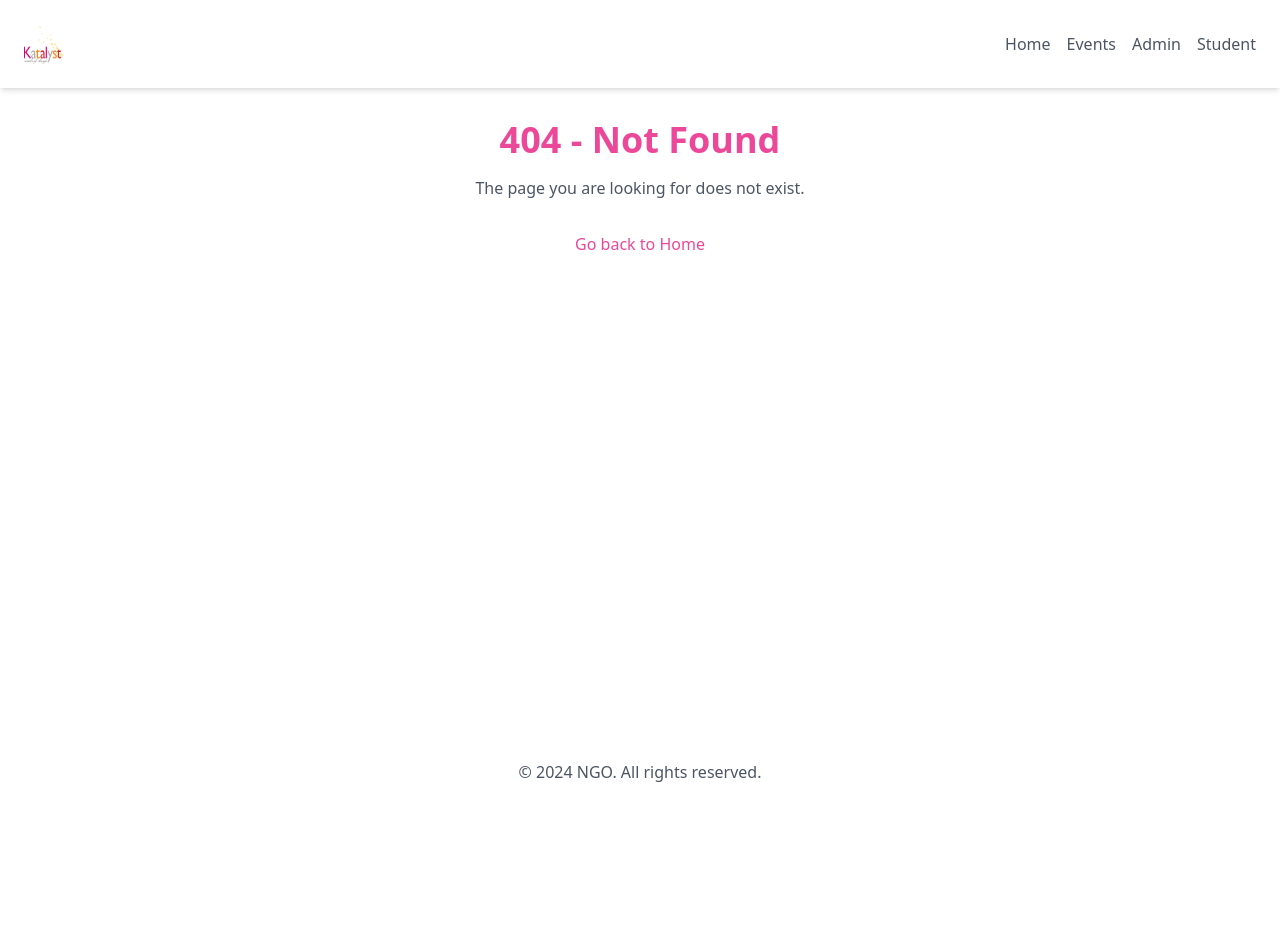
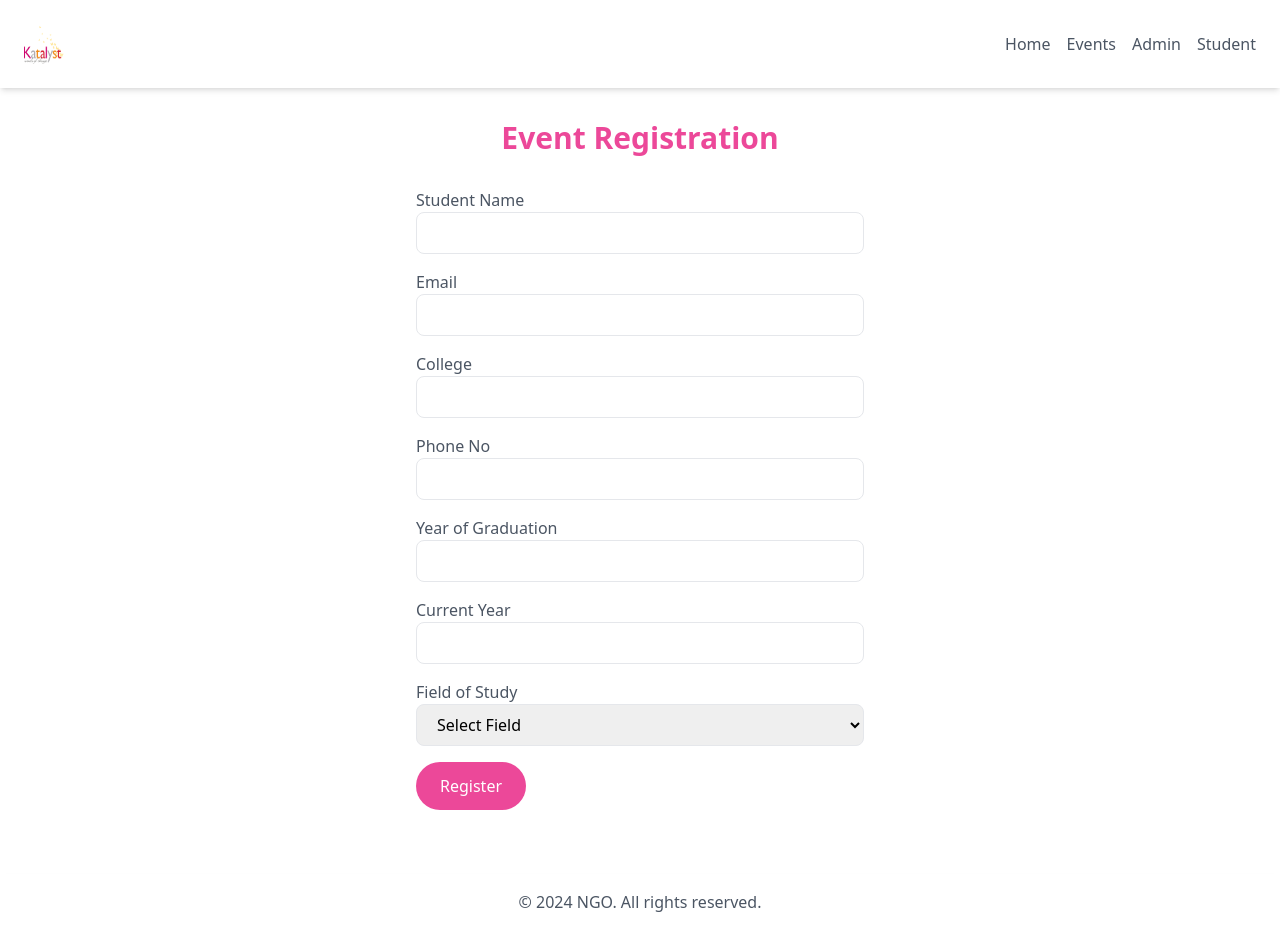
Before and after one commit to Mastercard-Code-For-Change-2-0/Team-8, a React (Vite) app in the folder ngo-app/: page /eventregister in a window 1280 px wide. Before the commit this address had no page. Before the commit the page ends 800 px from the top, so only its background shows below. Built offline with nearby package versions, Linux system fonts and the light colour scheme.

Commit message:
EventRegister

```diff
--- a/ngo-app/src/App.jsx
+++ b/ngo-app/src/App.jsx
@@ -18,6 +18,7 @@ import EventIntrested from './pages/EventIntrested';
 import StudentDashboard from './pages/StudentDashboard';
 import AdminDash from './pages/AdminDash';
 import Addevent from './pages/Addevent';
+import EventRegister from './pages/EventRegister';
 
 const App = () => {
   return (
@@ -39,6 +40,7 @@ const App = () => {
             <Route path="/StudentSignin" element={<StudentSignin />} />
             <Route path="/StudentDash" element={<StudentDashboard />} />
             <Route path="/signup" element={<SignUp />} />
+            <Route path="/eventregister" element={<EventRegister />} />
             {/* <Route path="/dashboard" element={<Dashboard />} /> */}
             <Route path="*" element={<NotFound />} />
           </Routes>
--- a/ngo-app/src/pages/Addevent.jsx
+++ b/ngo-app/src/pages/Addevent.jsx
@@ -12,7 +12,7 @@ const Addevent = () => {
     };
   return (
     <div className="container mx-auto px-6 py-8">
-      <h1 className="text-3xl font-bold text-center text-pink-500">Admin Login</h1>
+      <h1 className="text-3xl font-bold text-center text-pink-500">Event Details</h1>
       <form className="mt-8 max-w-md mx-auto"onSubmit={handleSubmit}>
         <div className="mb-4">
           <label className="block text-gray-600">Event Name</label>
@@ -20,6 +20,10 @@ const Addevent = () => {
         </div>
         <div className="mb-4">
           <label className="block text-gray-600">Description</label>
+          <input type="text" className="w-full px-4 py-2 border rounded-lg" />
+        </div>
+        <div className="mb-4">
+          <label className="block text-gray-600">Venue</label>
           <input type="text" className="w-full px-4 py-2 border rounded-lg" />
         </div>
         <div className="mb-4">
--- a/ngo-app/src/pages/AdminDash.jsx
+++ b/ngo-app/src/pages/AdminDash.jsx
@@ -19,7 +19,12 @@ const AdminDash = () => {
           Download CSV File
         </Link>
       </div>
-      <h1 className="text-3xl font-bold text-center text-pink-500">Events</h1>
+      <h1 className="text-5xl font-extrabold text-center text-pink-600 mb-4 tracking-wide drop-shadow">
+        Admin Dashboard
+      </h1>
+      <h2 className="text-3xl font-bold text-center text-pink-500 mb-8">
+        Events
+      </h2>
       <div className="mt-8">
         <div className="bg-white p-6 rounded-lg shadow-md">
           <h2 className="text-2xl font-bold text-pink-500">Charity Gala</h2>
--- a/ngo-app/src/pages/EventIntrested.jsx
+++ b/ngo-app/src/pages/EventIntrested.jsx
@@ -1,22 +1,26 @@
 import React from 'react';
+import { useNavigate } from 'react-router-dom';
 
-const EventIntrested = () => {
+const EventInterested = () => {
+  const navigate = useNavigate();
+
+  const handleSubmit = (e) => {
+    e.preventDefault();
+    navigate('/EventRegister');
+  };
+
   return (
     <div className="container mx-auto px-6 py-8">
-      <h1 className="text-3xl font-bold text-center text-pink-500">Intrested For Event</h1>
-      <form className="mt-8 max-w-md mx-auto">
-        {/* <div className="mb-4">
-          <label className="block text-gray-600">Name</label>
-          <input type="text" className="w-full px-4 py-2 border rounded-lg" />
-        </div> */}
+      <h1 className="text-3xl font-bold text-center text-pink-500">Interested For Event</h1>
+      <form className="mt-8 max-w-md mx-auto" onSubmit={handleSubmit}>
         <div className="mb-4">
           <label className="block text-gray-600">Email</label>
           <input type="email" className="w-full px-4 py-2 border rounded-lg" />
         </div>
-        <button type="submit" className="bg-pink-500 text-white px-6 py-3 rounded-full">Intrested</button>
+        <button type="submit" className="bg-pink-500 text-white px-6 py-3 rounded-full">Interested</button>
       </form>
     </div>
   );
 };
 
-export default EventIntrested;
+export default EventInterested;
--- /dev/null
+++ b/ngo-app/src/pages/EventRegister.jsx
@@ -0,0 +1,58 @@
+import React from 'react';
+import { Link, useNavigate } from 'react-router-dom';
+
+const EventRegister = () => {
+  const navigate = useNavigate();
+
+  const handleSubmit = (e) => {
+    e.preventDefault();
+    // Add authentication logic here if needed
+    navigate('/StudentDash');
+  };
+
+  return (
+    <div className="container mx-auto px-6 py-8">
+      <h1 className="text-3xl font-bold text-center text-pink-500">Event Registration</h1>
+      <form className="mt-8 max-w-md mx-auto" onSubmit={handleSubmit}>
+        <div className="mb-4">
+          <label className="block text-gray-600">Student Name</label>
+          <input type="text" className="w-full px-4 py-2 border rounded-lg" />
+        </div>
+        <div className="mb-4">
+          <label className="block text-gray-600">Email</label>
+          <input type="text" className="w-full px-4 py-2 border rounded-lg" />
+        </div>
+        <div className="mb-4">
+          <label className="block text-gray-600">College</label>
+          <input type="text" className="w-full px-4 py-2 border rounded-lg" />
+        </div>
+        <div className="mb-4">
+          <label className="block text-gray-600">Phone No</label>
+          <input type="tel" pattern="[0-9]{10}"  className="w-full px-4 py-2 border rounded-lg" />
+        </div>
+        <div className="mb-4">
+          <label className="block text-gray-600">Year of Graduation</label>
+          <input type="number" className="w-full px-4 py-2 border rounded-lg" />
+        </div>
+        <div className="mb-4">
+          <label className="block text-gray-600">Current Year</label>
+          <input type="number" className="w-full px-4 py-2 border rounded-lg" />
+        </div>
+        <div className="mb-4">
+          <label className="block text-gray-600">Field of Study</label>
+          <select className="w-full px-4 py-2 border rounded-lg">
+            <option value="">Select Field</option>
+            <option value="engineering">Engineering</option>
+            <option value="science">Science</option>
+            <option value="commerce">Commerce</option>
+            <option value="arts">Arts</option>
+            <option value="other">Other</option>
+          </select>
+        </div>
+        <button type="submit" className="bg-pink-500 text-white px-6 py-3 rounded-full">Register</button>
+      </form>
+    </div>
+  );
+};
+
+export default EventRegister;
--- a/ngo-app/src/pages/StudentDashboard.jsx
+++ b/ngo-app/src/pages/StudentDashboard.jsx
@@ -10,7 +10,12 @@ const StudentDashboard = () => {
       <div className="flex justify-end mb-6">
 
       </div>
-      <h1 className="text-3xl font-bold text-center text-pink-500">Events</h1>
+      <h1 className="text-5xl font-extrabold text-center text-pink-600 mb-4 tracking-wide drop-shadow">
+        Student Dashboard
+      </h1>
+      <h2 className="text-3xl font-bold text-center text-pink-500 mb-8">
+        Events
+      </h2>
       <div className="mt-8">
               <div className="bg-white p-6 rounded-lg shadow-md">
                 <h2 className="text-2xl font-bold text-pink-500">Charity Gala</h2>
```
